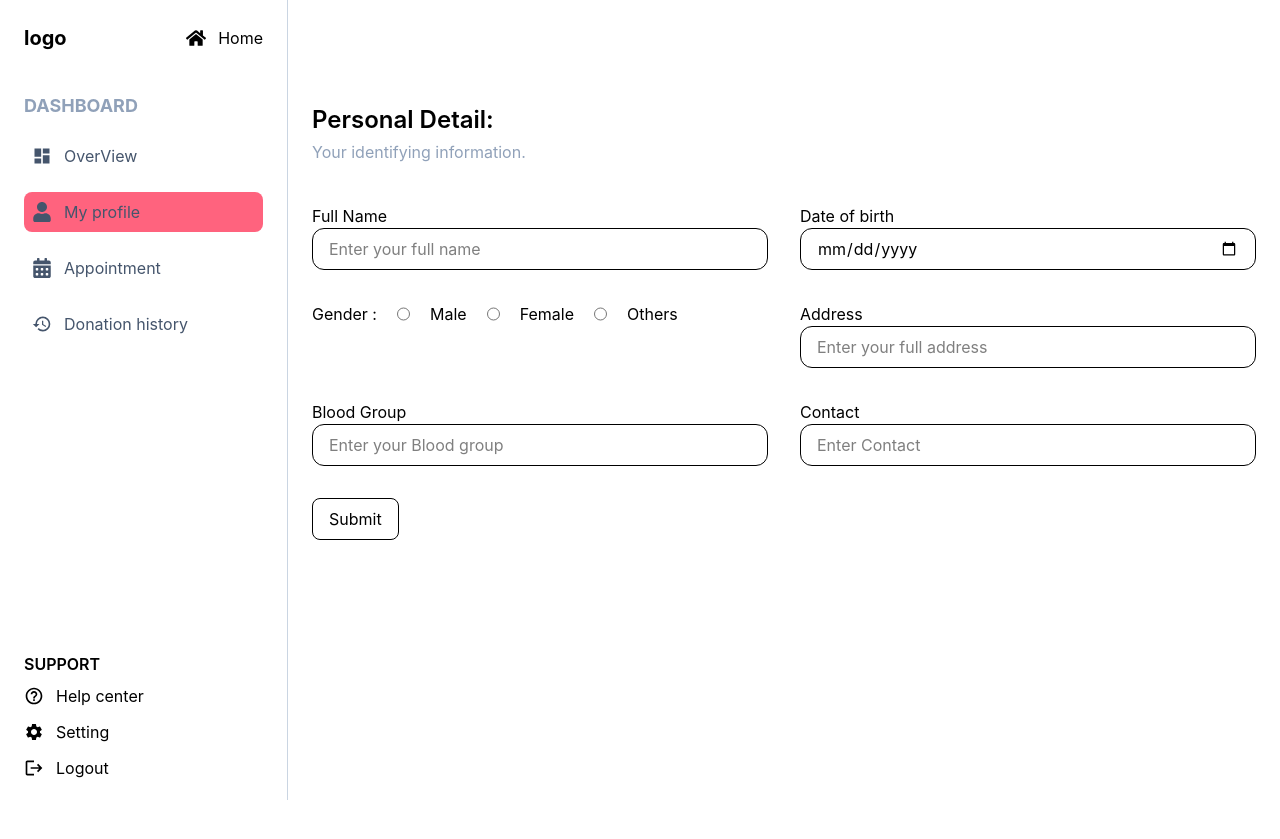
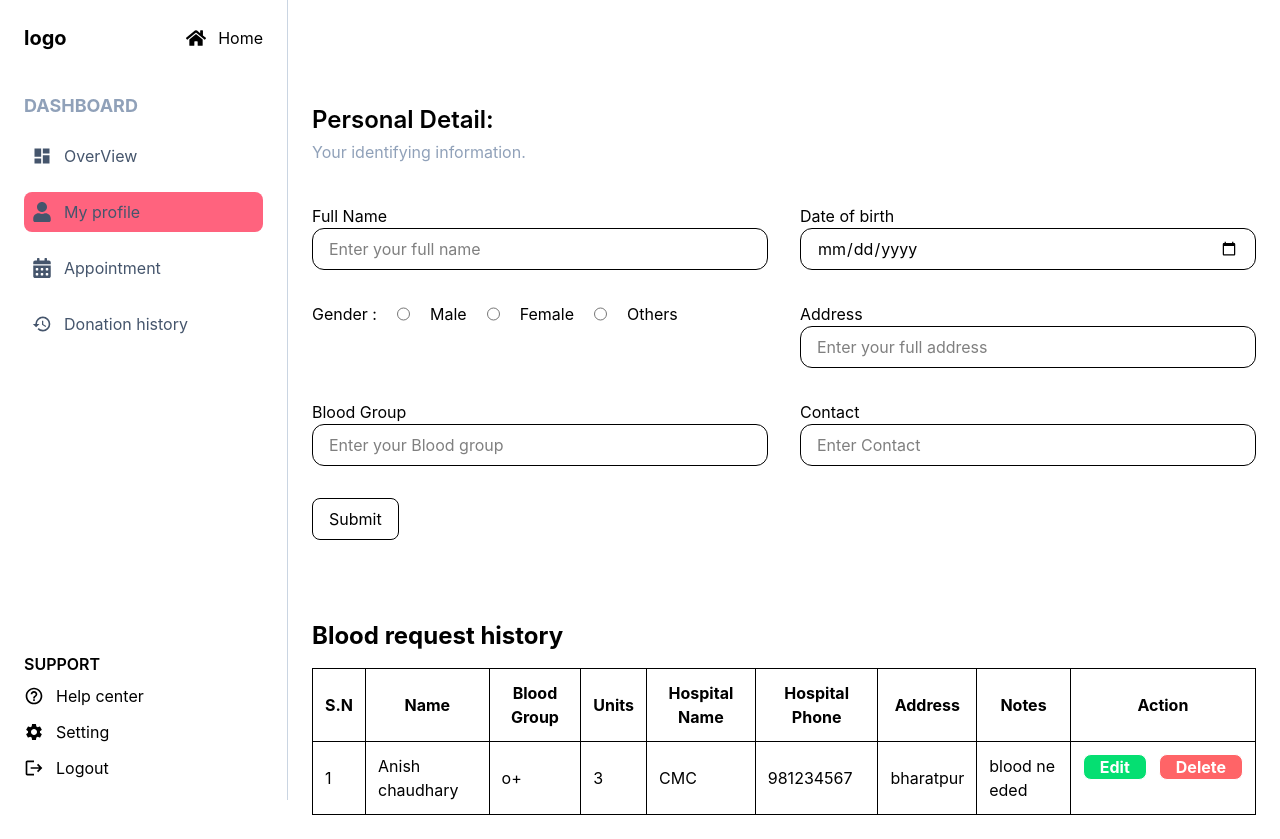
Before and after one commit to Anish-chaudhary-co/LifeFlow, a React app in the folder FrontEnd/: page /dashboard/myProfile in a window 1280 px wide. Before the commit the page ends 804 px from the top, so only its background shows below. Built offline with nearby package versions, Linux system fonts and the light colour scheme; the HTML template or start-up script is replaced by a standard one.

Commit message:
Add blood request hostory in my profile of dashboard where we can edit and delete the context

```diff
--- /dev/null
+++ b/FrontEnd/src/Component/Dashboard/DashCompoent/requestHistory.jsx
@@ -0,0 +1,59 @@
+import React, { useState, useContext } from "react";
+import { UserContext } from "../../../Context/AuthContext";
+
+const requestHistory = () => {
+  const { patient } = useContext(UserContext);
+  const [increase, setIncrease] = useState(1);
+  console.log(patient);
+
+  if (patient) {
+    setIncrease(increase + 1);
+    exit;
+  }
+  return (
+    <div className="mt-20">
+      <h1 className="text-2xl font-bold">Blood request history</h1>
+      <table className="border mt-4 w-full border-collapse">
+        <thead>
+          <tr className="border">
+            <th className="border-r p-3">S.N</th>
+            <th className="border-r p-3">Name</th>
+            <th className="border-r p-3">Blood Group</th>
+            <th className="border-r p-3">Units</th>
+            <th className="border-r p-3">Hospital Name</th>
+            <th className="border-r p-3">Hospital Phone</th>
+            <th className="border-r p-3">Address</th>
+            <th className="border-r p-3">Notes</th>
+            <th className="border-r p-3">Action</th>
+          </tr>
+        </thead>
+        <tbody className="border-b">
+          {/* {patient.map((user, index) => ( */}
+          <tr>
+            <td className="border-r p-3">{/* ${index + 1} */}1</td>
+            <td className="border-r p-3">Anish chaudhary</td>
+            <td className="border-r p-3">o+</td>
+            <td className="border-r p-3">3</td>
+            <td className="border-r p-3">CMC</td>
+            <td className="border-r p-3">981234567</td>
+            <td className="border-r p-3">bharatpur</td>
+            <td className="border-r p-3 ">
+              <p className="line-clamp-2  break-all ">blood needed</p>
+            </td>
+            <td className="flex gap-3 justify-center p-3">
+              <button className="border rounded-lg bg-green-400 text-white font-bold px-4">
+                Edit
+              </button>
+              <button className="border rounded-lg bg-red-400 text-white font-bold px-4">
+                Delete
+              </button>
+            </td>
+          </tr>
+          {/* ))} */}
+        </tbody>
+      </table>
+    </div>
+  );
+};
+
+export default requestHistory;
--- a/FrontEnd/src/Component/Dashboard/Myprofile.jsx
+++ b/FrontEnd/src/Component/Dashboard/Myprofile.jsx
@@ -1,10 +1,12 @@
 import React from "react";
+import RequestHistory from "./DashCompoent/requestHistory";
 import PersonalDetailForm from "./DashCompoent/personalDetailForm";
 
 const Myprofile = () => {
   return (
     <div className="mt-20">
       <PersonalDetailForm />
+      <RequestHistory />
     </div>
   );
 };
```
